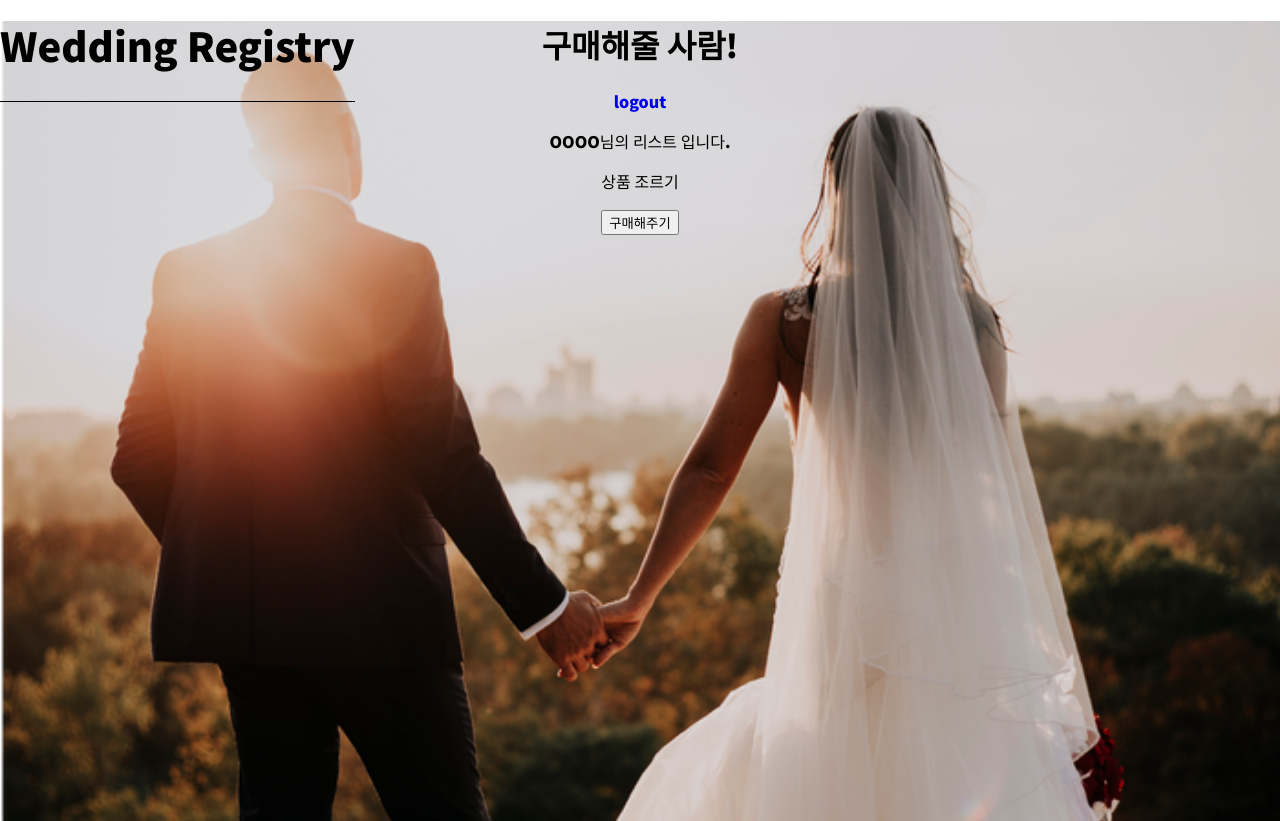
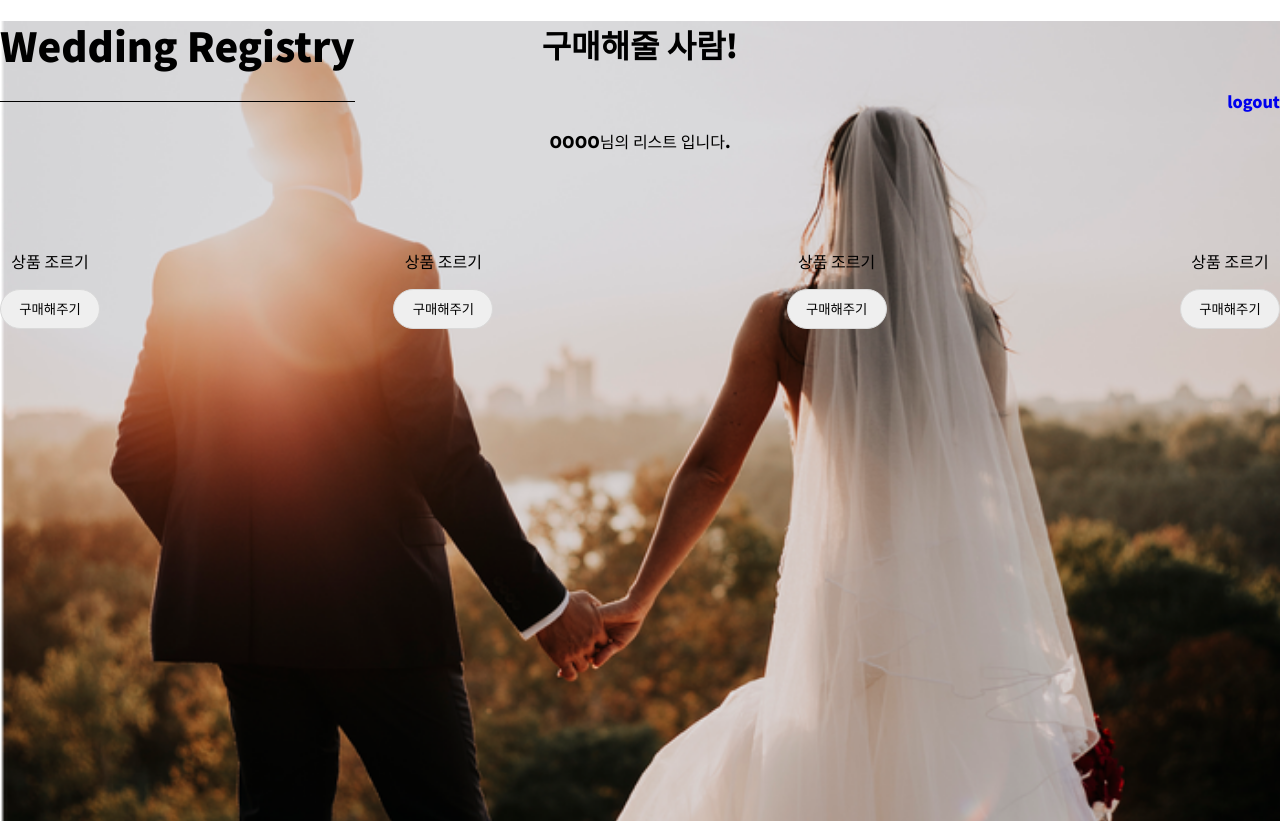
Before and after one commit to rondido/Wedding-Registry, a React (Create React App) app: page /buyPage in a window 1280 px wide. Built offline with nearby package versions, Linux system fonts and the light colour scheme.

Commit message:
feat: BuyPage 구현

```diff
--- a/src/Page/BuyPage.jsx
+++ b/src/Page/BuyPage.jsx
@@ -1,6 +1,8 @@
 import React from "react";
 import {Link} from "react-router-dom";
 import BuyProduct from "../comment/BuyProduct";
+import "./style/BuyPage.scss";
+import "./style/BuyProduct.scss";
 
 export default function BuyPage() {
     return (
@@ -11,7 +13,11 @@ export default function BuyPage() {
             <div className="logout">
                 <Link to={"/login"} className="logout">logout</Link>
             </div>
+            <p>OOOO님의 리스트 입니다.</p>
             <div className="container">
+                <BuyProduct/>
+                <BuyProduct/>
+                <BuyProduct/>
                 <BuyProduct/>
             </div>
         </>
--- /dev/null
+++ b/src/Page/style/BuyPage.scss
@@ -0,0 +1,9 @@
+.logout {
+  text-align: right;
+}
+
+.container {
+  display: flex;
+  justify-content: space-between;
+  margin-top: 80px;
+}
--- /dev/null
+++ b/src/Page/style/BuyProduct.scss
@@ -0,0 +1,12 @@
+.productBox {
+  display: flex;
+  flex-direction: column;
+  align-items: center;
+}
+
+.buyButton {
+  border: 1px solid #d9d9d9;
+  border-radius: 30px;
+  width: 100px;
+  height: 40px;
+}
--- a/src/comment/BuyProduct.jsx
+++ b/src/comment/BuyProduct.jsx
@@ -3,7 +3,6 @@ import BuyItem from "./BuyItem";
 export default function BuyProduct() {
     return (
         <div className="productBox">
-            <p>OOOO님의 리스트 입니다.</p>
             <div className="itemList">
                 <BuyItem/>
             </div>
```
Also changed, not shown: src/Page/style/LoginPage.scss (line endings or trailing spaces).
